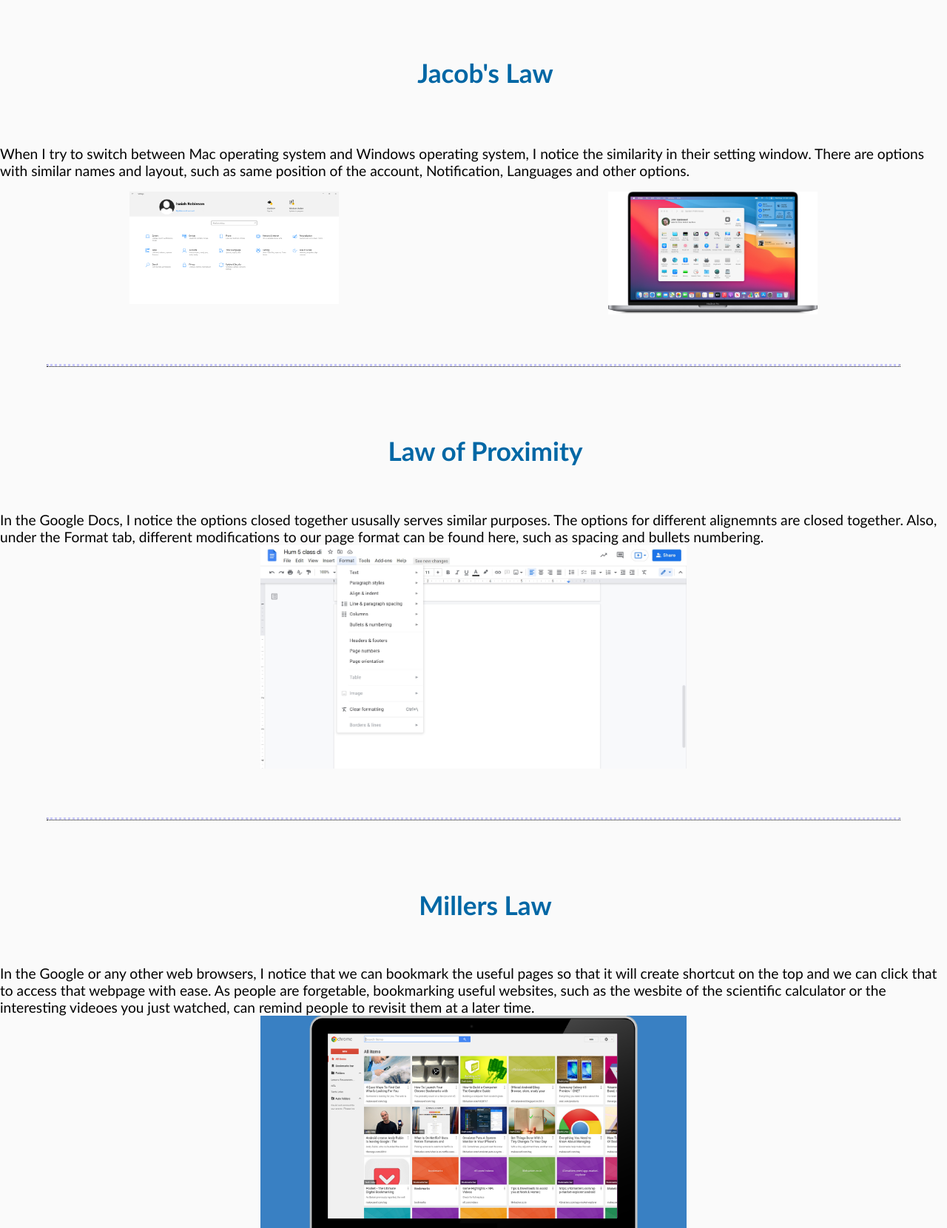
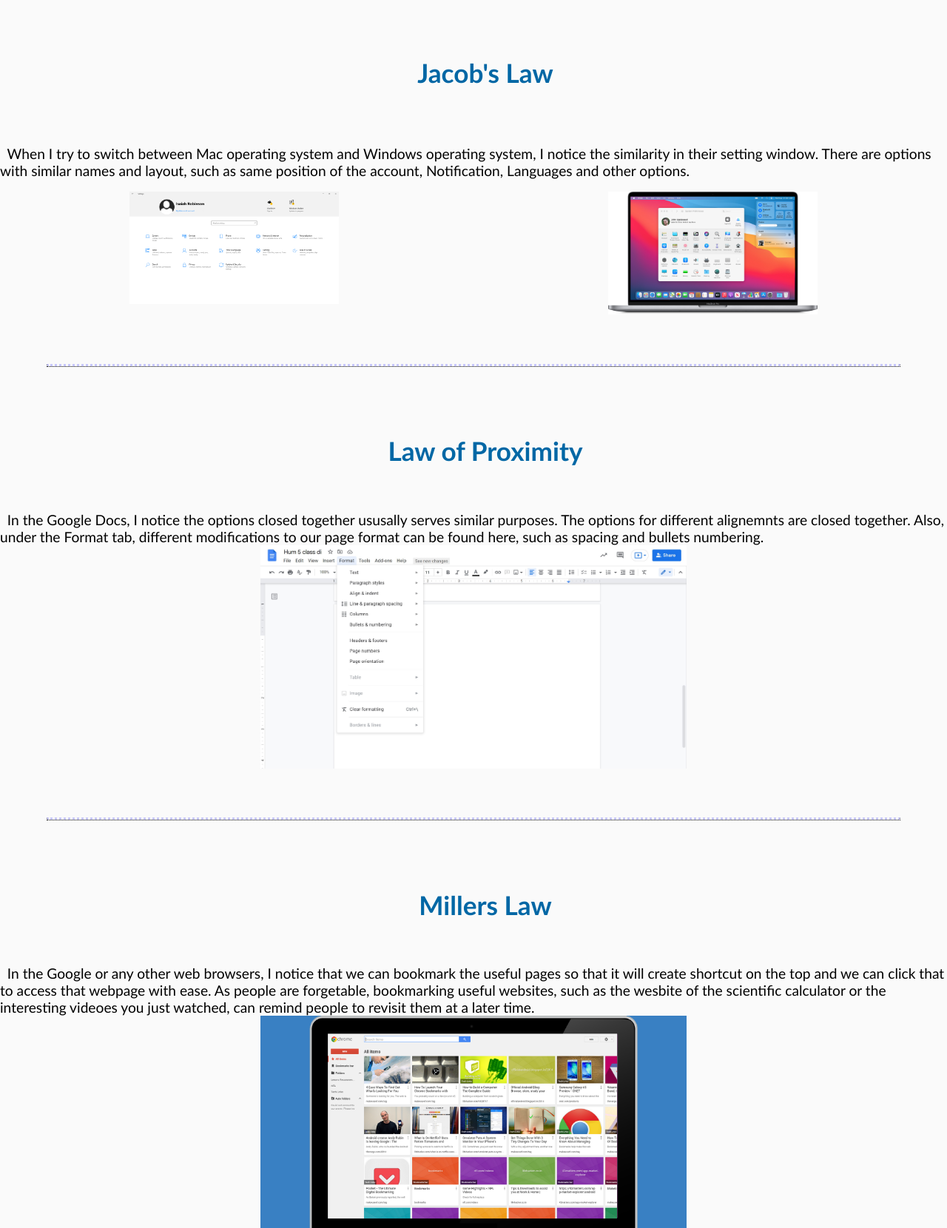
Before and after one commit to wsx2021/ECE140b_project-web, a Python web app: template web/src/templates/home.html in a window 1280 px wide. Shown: the part 1324-2984 px from the top of the page at 74% size. Run offline with Jinja, Linux system fonts and the light colour scheme; the template is opened without the code that fills it, so the values that code supplies are empty.

Commit message:
Update home.html

```diff
--- a/web/src/templates/home.html
+++ b/web/src/templates/home.html
@@ -87,8 +87,8 @@
 
     <h4 class='center'>Jacob's Law</h4>
     <br>
-    <div class='smaller margin'>When I try to switch between Mac operating system and Windows operating system, I notice the similarity in their setting window. There are options with similar names and layout, such as same position of the account, Notification, Languages and other
-        options.
+    <div class='smaller margin'>&nbsp;&nbsp;When I try to switch between Mac operating system and Windows operating system, I notice the similarity in their setting window. There are options with similar names and layout, such as same position of the account, Notification, Languages
+        and other options.
     </div>
     <div class='content-box'>
         <img src="/image/windows-interface.png">
@@ -102,8 +102,8 @@
     <br>
     <h4 class='center'>Law of Proximity</h4>
     <br>
-    <div class='smaller'>In the Google Docs, I notice the options closed together ususally serves similar purposes. The options for different alignemnts are closed together. Also, under the Format tab, different modifications to our page format can be found here, such as
-        spacing and bullets numbering.
+    <div class='smaller'>&nbsp;&nbsp;In the Google Docs, I notice the options closed together ususally serves similar purposes. The options for different alignemnts are closed together. Also, under the Format tab, different modifications to our page format can be found here,
+        such as spacing and bullets numbering.
 
     </div>
     <img src="/image/proximity.jpg">
@@ -113,8 +113,8 @@
     <br>
     <h4 class='center'>Millers Law</h4>
     <br>
-    <div class='smaller'>In the Google or any other web browsers, I notice that we can bookmark the useful pages so that it will create shortcut on the top and we can click that to access that webpage with ease. As people are forgetable, bookmarking useful websites, such
-        as the wesbite of the scientific calculator or the interesting videoes you just watched, can remind people to revisit them at a later time.
+    <div class='smaller'>&nbsp;&nbsp;In the Google or any other web browsers, I notice that we can bookmark the useful pages so that it will create shortcut on the top and we can click that to access that webpage with ease. As people are forgetable, bookmarking useful websites,
+        such as the wesbite of the scientific calculator or the interesting videoes you just watched, can remind people to revisit them at a later time.
 
     </div>
     <img src="/image/ChromeBookmark.png">
```
